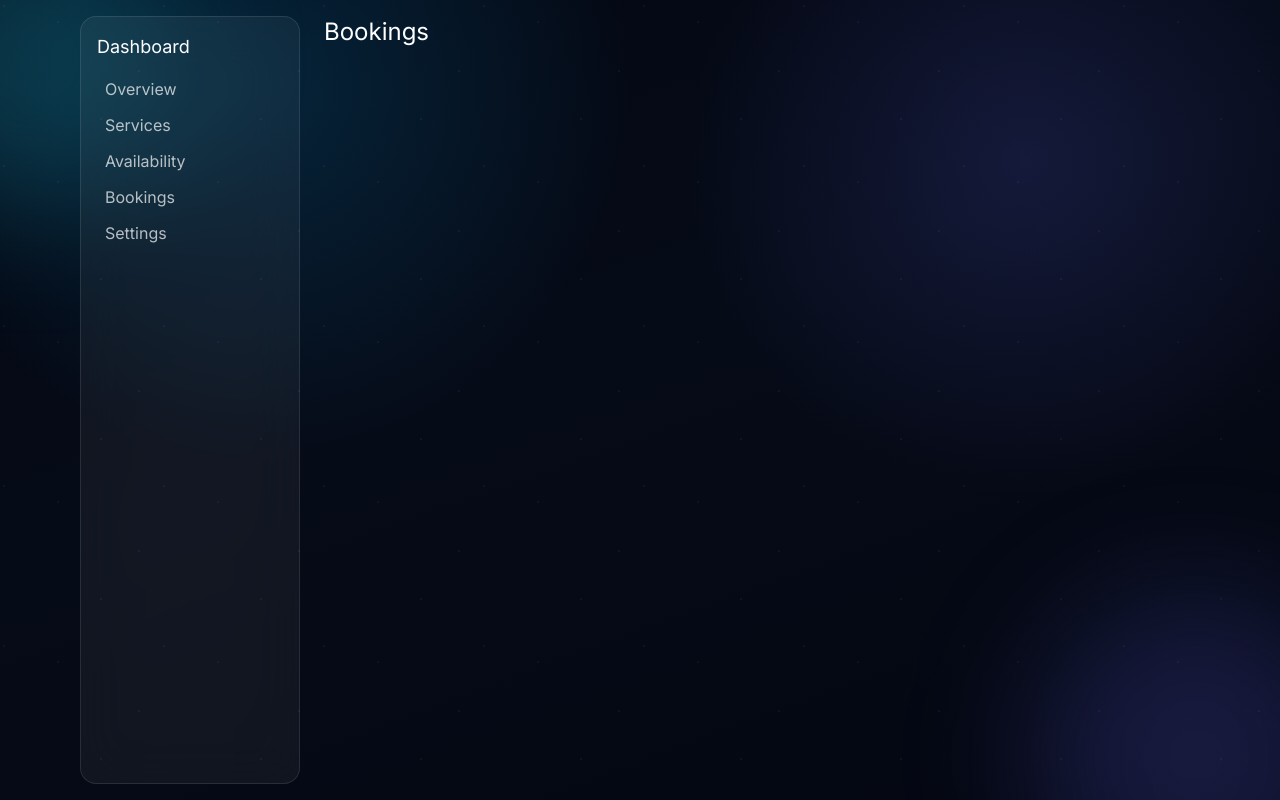
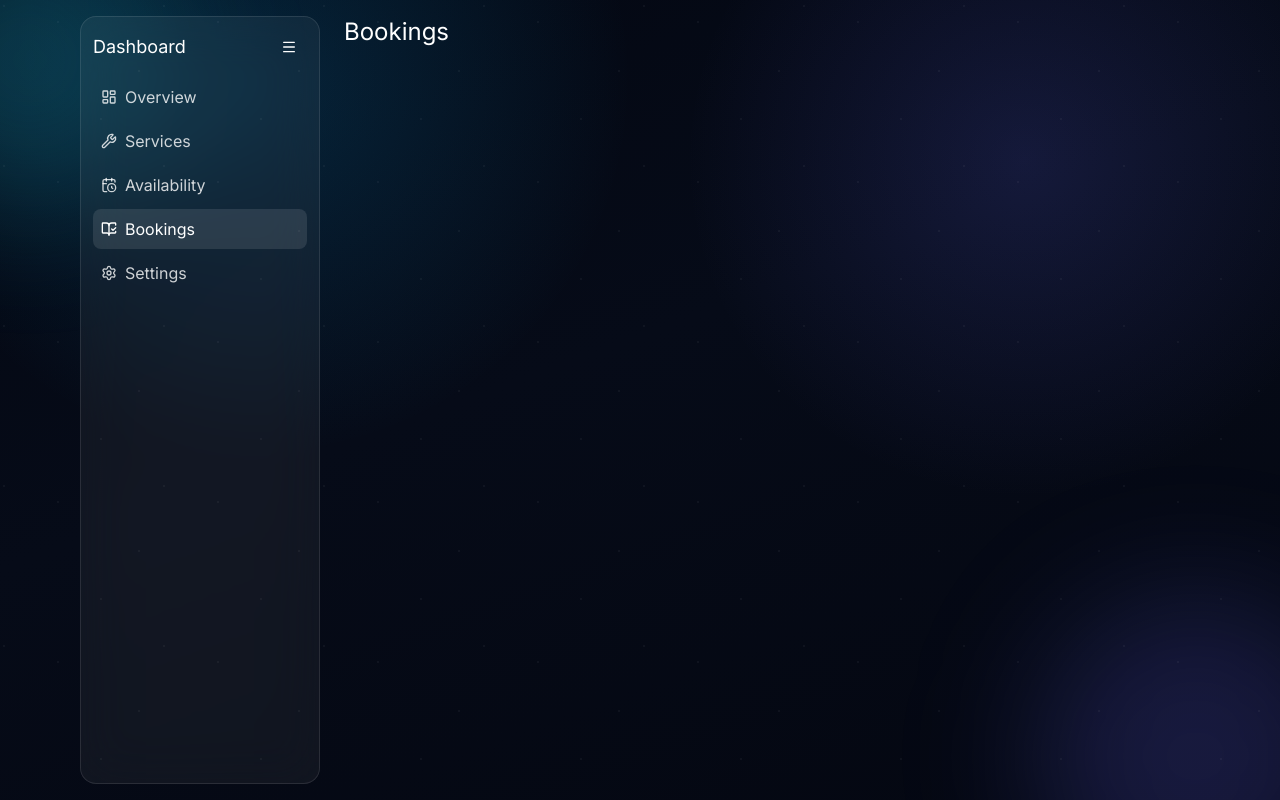
Before and after one commit to devkavin/bookease, a Next.js app: page /dashboard/bookings in a window 1280 px wide. Built offline with nearby package versions, Linux system fonts and the light colour scheme; no server answers; the database is empty.

Commit message:
Improve mobile navigation and responsive viewport handling

```diff
--- a/app/dashboard/layout.tsx
+++ b/app/dashboard/layout.tsx
@@ -1,7 +1,81 @@
+'use client';
+
 import Link from 'next/link';
+import { usePathname } from 'next/navigation';
+import { useState } from 'react';
+import { BookOpenCheck, CalendarClock, LayoutDashboard, Menu, Settings, Wrench, X } from 'lucide-react';
+import { Button } from '@/components/ui/button';
+import { cn } from '@/lib/utils';
 
-const items = ['overview', 'services', 'availability', 'bookings', 'settings'];
+const items = [
+  { slug: 'overview', label: 'Overview', icon: LayoutDashboard },
+  { slug: 'services', label: 'Services', icon: Wrench },
+  { slug: 'availability', label: 'Availability', icon: CalendarClock },
+  { slug: 'bookings', label: 'Bookings', icon: BookOpenCheck },
+  { slug: 'settings', label: 'Settings', icon: Settings },
+];
 
 export default function DashboardLayout({ children }: { children: React.ReactNode }) {
-  return <main className="mx-auto grid min-h-screen max-w-6xl grid-cols-[220px_1fr] gap-6 p-4"><aside className="rounded-2xl border border-white/10 bg-white/5 p-4 backdrop-blur-xl"><h2 className="mb-3 text-lg">Dashboard</h2><nav className="space-y-1">{items.map((i)=><Link className="block rounded-lg px-2 py-1 text-white/70 hover:bg-white/10" key={i} href={`/dashboard/${i}` as any}>{i[0].toUpperCase()+i.slice(1)}</Link>)}</nav></aside><section>{children}</section></main>;
+  const pathname = usePathname();
+  const [collapsed, setCollapsed] = useState(false);
+  const [mobileOpen, setMobileOpen] = useState(false);
+
+  return (
+    <main className="mx-auto grid min-h-screen w-full max-w-6xl grid-cols-1 gap-4 p-3 sm:p-4 md:grid-cols-[auto_1fr] md:gap-6">
+      <Button
+        variant="outline"
+        className="sticky top-3 z-30 h-10 w-10 p-0 md:hidden"
+        aria-label={mobileOpen ? 'Hide navigation' : 'Show navigation'}
+        onClick={() => setMobileOpen((prev) => !prev)}
+      >
+        {mobileOpen ? <X className="h-5 w-5" /> : <Menu className="h-5 w-5" />}
+      </Button>
+
+      <aside
+        className={cn(
+          'rounded-2xl border border-white/10 bg-white/5 p-3 backdrop-blur-xl transition-all md:sticky md:top-4 md:h-[calc(100vh-2rem)] md:self-start',
+          collapsed ? 'md:w-20' : 'md:w-60',
+          mobileOpen ? 'block' : 'hidden md:block'
+        )}
+      >
+        <div className={cn('mb-3 flex items-center', collapsed ? 'justify-center' : 'justify-between')}>
+          {!collapsed ? <h2 className="text-lg">Dashboard</h2> : null}
+          <Button
+            variant="ghost"
+            className="h-9 w-9 p-0"
+            aria-label={collapsed ? 'Expand navigation' : 'Collapse navigation'}
+            onClick={() => setCollapsed((prev) => !prev)}
+          >
+            <Menu className="h-4 w-4" />
+          </Button>
+        </div>
+
+        <nav className="space-y-1">
+          {items.map((item) => {
+            const isActive = pathname === `/dashboard/${item.slug}`;
+            const Icon = item.icon;
+
+            return (
+              <Link
+                className={cn(
+                  'flex items-center rounded-lg px-2 py-2 text-white/80 hover:bg-white/10',
+                  isActive && 'bg-white/10 text-white',
+                  collapsed && 'justify-center'
+                )}
+                key={item.slug}
+                href={`/dashboard/${item.slug}`}
+                onClick={() => setMobileOpen(false)}
+                title={collapsed ? item.label : undefined}
+              >
+                <Icon className="h-4 w-4 shrink-0" />
+                {!collapsed ? <span className="ml-2">{item.label}</span> : null}
+              </Link>
+            );
+          })}
+        </nav>
+      </aside>
+
+      <section>{children}</section>
+    </main>
+  );
 }
--- a/app/layout.tsx
+++ b/app/layout.tsx
@@ -1,4 +1,4 @@
-import type { Metadata } from 'next';
+import type { Metadata, Viewport } from 'next';
 import { Inter } from 'next/font/google';
 import '@/styles/globals.css';
 import { GradientOrbs } from '@/components/app/GradientOrbs';
@@ -9,6 +9,13 @@ const inter = Inter({ subsets: ['latin'] });
 
 export const metadata: Metadata = { title: 'BookEase', description: 'Premium booking micro SaaS' };
 
+export const viewport: Viewport = {
+  width: 'device-width',
+  initialScale: 1,
+  maximumScale: 1,
+  viewportFit: 'cover',
+};
+
 export default function RootLayout({ children }: { children: React.ReactNode }) {
   return (
     <html lang="en" className="dark">
--- a/components/app/Navbar.tsx
+++ b/components/app/Navbar.tsx
@@ -1,16 +1,67 @@
+'use client';
+
 import Link from 'next/link';
+import { Menu, X } from 'lucide-react';
+import { useState } from 'react';
 import { Button } from '@/components/ui/button';
 
+const links = [
+  { href: '/', label: 'Product' },
+  { href: '/pricing', label: 'Pricing' },
+  { href: '/auth/sign-in', label: 'Sign in' },
+];
+
 export function Navbar() {
+  const [mobileOpen, setMobileOpen] = useState(false);
+
   return (
     <header className="sticky top-0 z-40 border-b border-white/10 bg-[#040711]/70 backdrop-blur-xl">
-      <nav className="mx-auto flex max-w-6xl items-center justify-between px-4 py-3">
-        <Link href="/" className="text-lg font-semibold tracking-tight">BookEase</Link>
-        <div className="flex items-center gap-3 text-sm text-white/75">
-          <Link href="/">Product</Link><Link href="/pricing">Pricing</Link><Link href="/auth/sign-in">Sign in</Link>
-          <Link href="/auth/sign-up"><Button>Start free</Button></Link>
+      <nav className="mx-auto flex w-full max-w-6xl items-center justify-between px-4 py-3">
+        <Link href="/" className="text-lg font-semibold tracking-tight">
+          BookEase
+        </Link>
+
+        <div className="hidden items-center gap-3 text-sm text-white/75 md:flex">
+          {links.map((link) => (
+            <Link key={link.href} href={link.href}>
+              {link.label}
+            </Link>
+          ))}
+          <Link href="/auth/sign-up">
+            <Button>Start free</Button>
+          </Link>
         </div>
+
+        <Button
+          variant="ghost"
+          className="h-9 w-9 p-0 md:hidden"
+          aria-label={mobileOpen ? 'Close navigation menu' : 'Open navigation menu'}
+          aria-expanded={mobileOpen}
+          onClick={() => setMobileOpen((prev) => !prev)}
+        >
+          {mobileOpen ? <X className="h-5 w-5" /> : <Menu className="h-5 w-5" />}
+        </Button>
       </nav>
+
+      {mobileOpen ? (
+        <div className="border-t border-white/10 px-4 py-3 md:hidden">
+          <div className="flex flex-col gap-2 text-sm text-white/75">
+            {links.map((link) => (
+              <Link
+                key={link.href}
+                href={link.href}
+                className="rounded-lg px-2 py-2 hover:bg-white/10"
+                onClick={() => setMobileOpen(false)}
+              >
+                {link.label}
+              </Link>
+            ))}
+            <Link href="/auth/sign-up" onClick={() => setMobileOpen(false)}>
+              <Button className="w-full">Start free</Button>
+            </Link>
+          </div>
+        </div>
+      ) : null}
     </header>
   );
 }
--- a/styles/globals.css
+++ b/styles/globals.css
@@ -4,7 +4,7 @@
 
 :root { color-scheme: dark; }
 body {
-  @apply bg-[#030712] text-white antialiased;
+  @apply bg-[#030712] text-white antialiased overflow-x-hidden;
   background-image:
     radial-gradient(circle at 20% 10%, rgba(14,165,233,0.18), transparent 30%),
     radial-gradient(circle at 80% 20%, rgba(99,102,241,0.16), transparent 28%),
```
Also changed, not shown: 1 other file (tests, documents, lock files or other folders).
